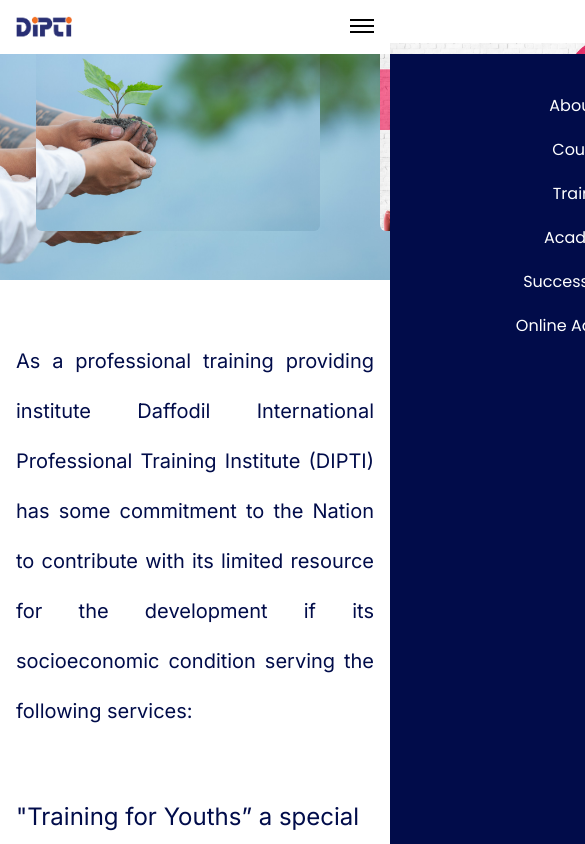
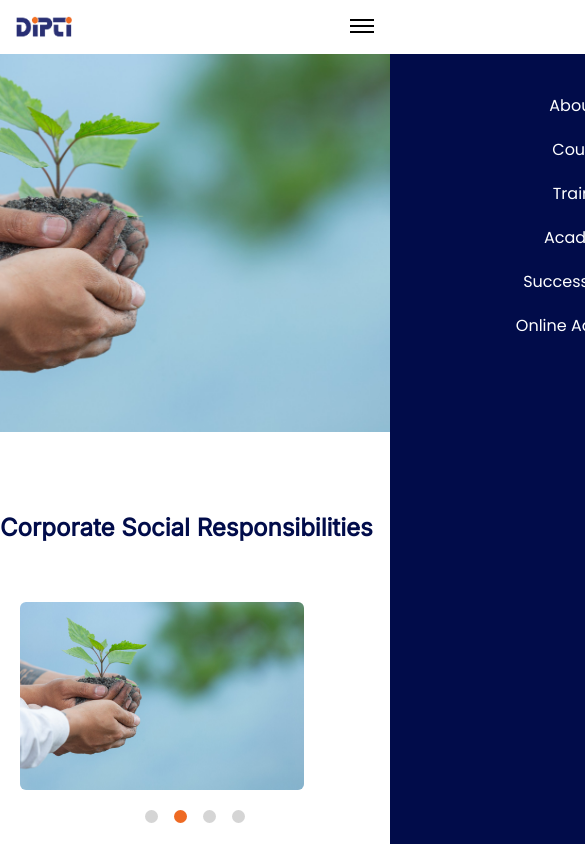
Before and after one commit to Mahhasan/dipti_frontend, a website: page src/csr.html in a window 390 px wide. Shown: the top 844 px of the page, 585 px wide, since content can reach past the window. Drawn offline with nearby package versions, Linux system fonts and the light colour scheme.

Commit message:
CSR updated

```diff
--- a/src/csr.html
+++ b/src/csr.html
@@ -90,22 +90,21 @@
 
 
   <!-- ----------------- Banner Part Start ------------------ -->
-  <div class="lg:mt-20 mt-12 relative">
+  <div class="lg:mt-20 mt-12">
     <div class="aspect-w-16 aspect-h-9 md:aspect-h-20 md:aspect-w-31 lg:aspect-w-16 lg:aspect-h-6 xl:h-813">
-      <img class="w-full h-full object-cover" src="../dist/images/banner2.png" alt="Banner Image">
+      <img class="w-full h-full object-cover min-h-96" src="../dist/images/banner2.png" alt="Banner Image">
     </div>
-    <section class=" md:mt-178 mt-100 absolute inset-0 flex items-end pb-4">
+  </div>
 
-
-
-      <div class="lg:flex lg:items-center px-4 md:px-0 lg:px-5 xl:px-0">
-        <div class="lg:max-w-container mx-auto lg:w-2/5 w-full lg:pl-4">
-          <h6 class="font-inter text-2xl lg:text-42 font-bold leading-60 text-white lg:w-313 text-center lg:text-left">
+  <div class="mt-20 lg:-mt-80">
+    <div class="lg:flex lg:items-center">
+      <div class="lg:w-2/5 mx-auto w-full flex items-center ">
+        <h6 class="font-inter text-2xl lg:text-42 font-bold lg:leading-60 lg:text-white text-primary-dark-blue text-center lg:w-313 lg:text-start">
           Corporate Social Responsibilities
         </h6>
       </div>
       <div class="lg:w-3/5 w-full mt-10 lg:mt-0">
-          <div class="csr-slider gap-30">
+        <div class="csr-slider">
           <div class="lg:h-188 lg:w-284">
             <img src="../dist/images/csr1.png" alt="csr1" class="h-full w-auto block" />
           </div>
@@ -124,29 +123,18 @@
         </div>
       </div>
     </div>
-    </section>
   </div>
+  <!-- ----------------- Banner Part End ------------------ -->
 
-
-
-
-  <!-- <div class="lg:mt-20 mt-12 relative">
-    <div class="aspect-w-16 aspect-h-9 md:aspect-h-20 md:aspect-w-31 lg:aspect-w-16 lg:aspect-h-6 xl:h-813">
-        <img class="w-full h-full object-cover" src="../dist/images/banner2.png" alt="Banner Image">
-    </div>
-</div> -->
-
-
-  <!-- ----------------- Banner Part End ------------------ -->
   <!-- ------------------ Upcoming Events Start ------------------ -->
-  <section class="md:mt-20 mt-14">
+  <section class="lg:mt-36 mt-14">
     <div class="lg:max-w-container mx-auto px-4 md:px-0 lg:px-5 xl:px-0 md:max-w-container-md">
-      <p class="font-inter font-normal text-xl leading-50 text-justify text-primary-dark-blue">
+      <p class="font-inter font-normal text-xl lg:leading-50 text-justify text-primary-dark-blue">
         As a professional training providing institute Daffodil International Professional Training Institute (DIPTI) has some commitment to the Nation to contribute with its limited resource for the development if its socioeconomic condition serving the following services:
       </p>
       <div class="lg:mt-20 mt-14 lg:flex lg:justify-between">
         <div class="lg:w-1/2 flex items-center justify-center">
-          <h4 class="font-inter font-normal lg:text-38 text-2xl leading-50 text-primary-dark-blue lg:w-572">
+          <h4 class="font-inter font-normal lg:text-38 text-2xl lg:leading-50 text-primary-dark-blue lg:w-572">
             "Training for Youths” a special scholarship project for the unprivileged/unemployed youths of the country
           </h4>
         </div>
@@ -154,19 +142,19 @@
           <img src="../dist/images/csr4.png" alt="upcoming event dipti">
         </div>
       </div>
-      <div class="lg:mt-20 mt-10 lg:flex lg:justify-between">
+      <div class="lg:mt-20 mt-14 lg:flex lg:justify-between lg:flex-row-reverse">
+        <div class="lg:w-1/2 flex items-center justify-center">
+          <h4 class="font-inter font-normal lg:text-38 text-2xl lg:leading-50 text-primary-dark-blue lg:w-572">
+            ICT scholarship for the women in Development
+          </h4>
+        </div>
         <div class="lg:w-1/2 flex items-center justify-center lg:justify-start">
           <img src="../dist/images/csr5.png" alt="upcoming event dipti">
         </div>
+      </div>
+      <div class="lg:mt-20 mt-14 lg:flex lg:justify-between">
         <div class="lg:w-1/2 flex items-center justify-center">
-          <h4 class="font-inter font-normal lg:text-38 text-2xl leading-50 text-primary-dark-blue lg:w-572">
-            ICT scholarship for the women in Development
-          </h4>
-        </div>
-      </div>
-      <div class="lg:mt-20 mt-10 lg:flex lg:justify-between">
-        <div class="lg:w-1/2 flex items-center justify-center">
-          <h4 class="font-inter font-normal lg:text-38 text-2xl leading-50 text-primary-dark-blue lg:w-572">
+          <h4 class="font-inter font-normal lg:text-38 text-2xl lg:leading-50 text-primary-dark-blue lg:w-572">
             Fund Rising Program for any type of natural disaster
           </h4>
         </div>
@@ -369,7 +357,7 @@
         container: ".csr-slider",
         autoWidth: true,
         items: 3,
-        gutter: 100,
+        gutter: 90,
         edgePadding: 16,
         controls: true,
         nav: true,
@@ -384,8 +372,8 @@
         responsive: {
             320: {
                 edgePadding: 20,
-                gutter: 60,
-                items: 2,
+                gutter: 100,
+                items: 1,
             },
             640: {
                 items: 2,
@@ -394,7 +382,7 @@
             },
             768: {
                 items: 3,
-                gutter: 100,
+                gutter: 90,
                 edgePadding: 16,
             },
         },
--- a/tailwind.config.js
+++ b/tailwind.config.js
@@ -206,6 +206,7 @@
         194: "194px",
         200: "200px",
         320: "320px",
+        374: "374px",
         454: "454px",
         "24p": "24%",
         "27p": "27%",
```
Also changed, not shown: dist/output.css. Lines whose indentation alone changed are shown as unchanged.
